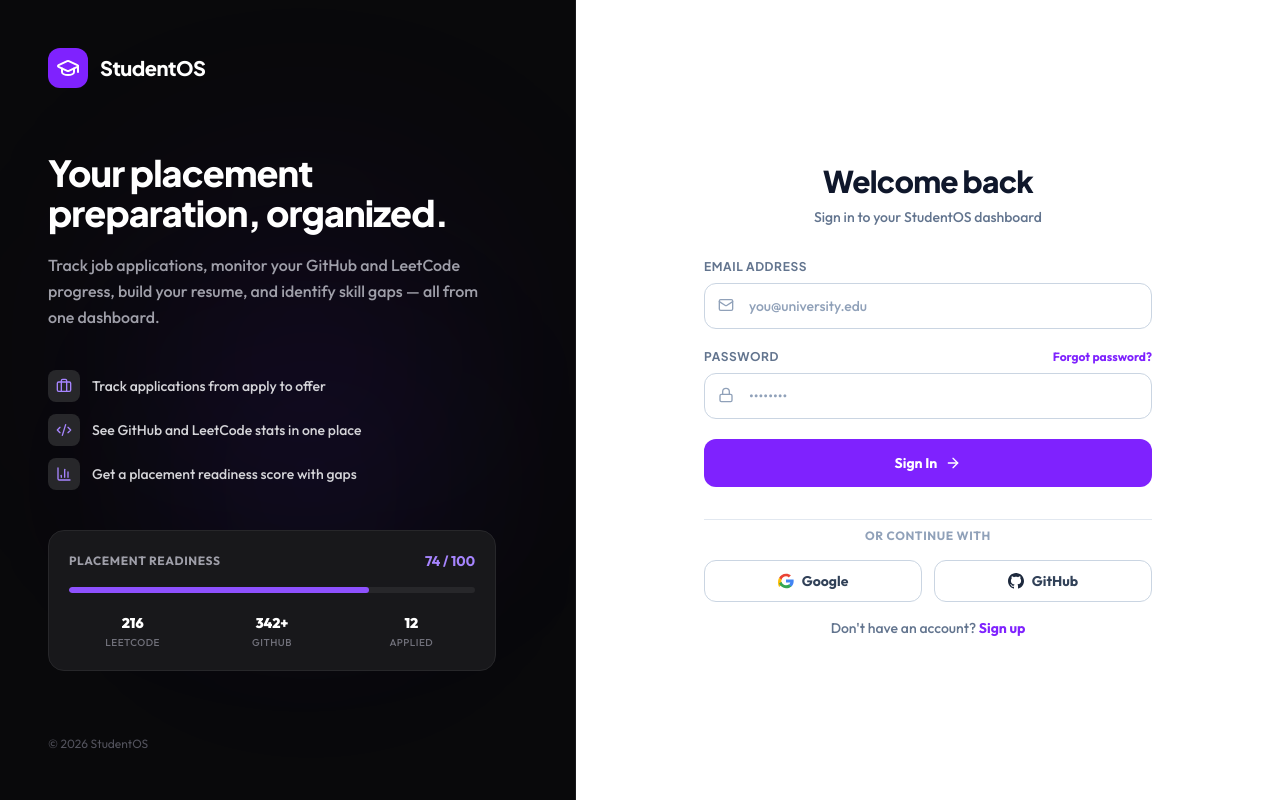
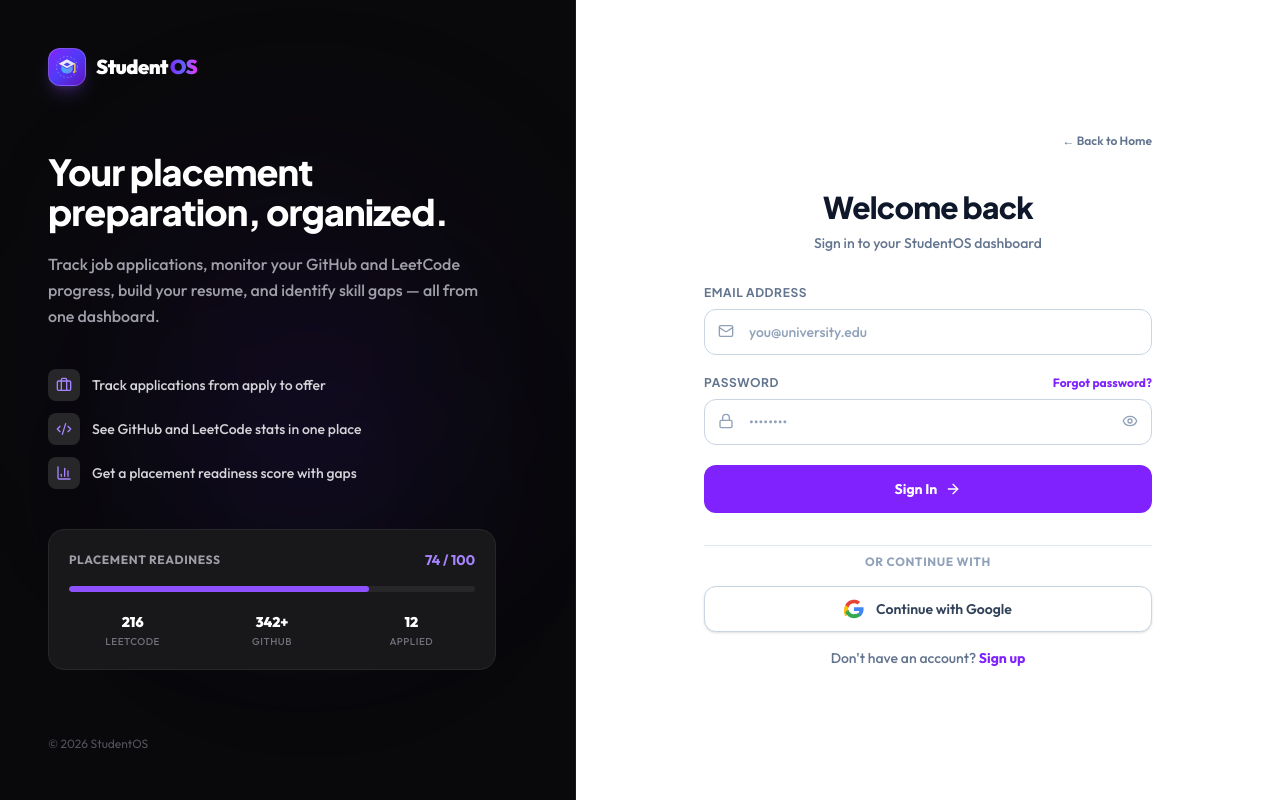
Before and after one commit to arnav-54/StudentOS, a React (Vite) app in the folder client/: page /auth in a window 1280 px wide. Built offline with nearby package versions, Linux system fonts and the light colour scheme; no server answers.

Commit message:
feat(auth): streamline Google sign-in, add session callback handler and smart back navigation

```diff
--- a/client/src/pages/AuthPage.jsx
+++ b/client/src/pages/AuthPage.jsx
@@ -1,21 +1,63 @@
-import React, { useState } from 'react';
+import React, { useState, useEffect } from 'react';
 import { useNavigate } from 'react-router-dom';
 import { useAuth } from '../context/AuthContext';
 import { motion, AnimatePresence } from 'framer-motion';
-import { Lock, Mail, User, ArrowRight, GraduationCap, AlertCircle, CheckCircle2, Code2, Briefcase, BarChart3 } from 'lucide-react';
+import { Lock, Mail, User, ArrowRight, GraduationCap, AlertCircle, CheckCircle2, Code2, Briefcase, BarChart3, Eye, EyeOff } from 'lucide-react';
 import { API_BASE_URL } from '../services/api';
+import StudentOSLogo from '../components/StudentOSLogo';
 
 const AuthPage = () => {
-    const { login, signup } = useAuth();
+    const { login, signup, user, setAuthSession } = useAuth();
     const navigate = useNavigate();
+
+    const goBack = () => {
+        // If already logged in → go to dashboard, else go to landing page
+        if (user) {
+            navigate('/dashboard');
+        } else {
+            navigate('/');
+        }
+    };
     const [isLogin, setIsLogin] = useState(true);
     const [showOtp, setShowOtp] = useState(false);
+    const [showPassword, setShowPassword] = useState(false);
     const [email, setEmail] = useState('');
     const [password, setPassword] = useState('');
     const [name, setName] = useState('');
     const [otpCode, setOtpCode] = useState('');
     const [errorMessage, setErrorMessage] = useState('');
     const [loading, setLoading] = useState(false);
+
+    // Handle OAuth redirect params
+    useEffect(() => {
+        const params = new URLSearchParams(window.location.search);
+        const token = params.get('token');
+        const id = params.get('id');
+        const emailParam = params.get('email');
+        const nameParam = params.get('name');
+        const error = params.get('error');
+
+        if (error) {
+            setErrorMessage('Google sign-in was cancelled or encountered an issue. Please try again.');
+        } else if (token && id && emailParam) {
+            if (setAuthSession) {
+                setAuthSession({
+                    id,
+                    name: nameParam || 'Google User',
+                    email: emailParam,
+                    token
+                });
+            } else {
+                localStorage.setItem('studentos_user', JSON.stringify({
+                    id,
+                    name: nameParam || 'Google User',
+                    email: emailParam,
+                    token
+                }));
+            }
+            navigate('/dashboard', { replace: true });
+        }
+    }, [navigate, setAuthSession]);
 
     const handleSubmit = async (e) => {
         e.preventDefault();
@@ -63,11 +105,12 @@ const AuthPage = () => {
                 <div className="absolute bottom-1/4 right-1/4 h-60 w-60 rounded-full bg-indigo-600/8 blur-[100px] pointer-events-none" />
 
                 {/* Brand Header */}
-                <div className="flex items-center gap-3 relative z-10">
-                    <div className="flex h-10 w-10 items-center justify-center rounded-xl bg-violet-600 text-white">
-                        <GraduationCap className="h-6 w-6" />
-                    </div>
-                    <span className="text-xl font-extrabold tracking-tight font-heading">StudentOS</span>
+                <div className="relative z-10">
+                    <StudentOSLogo
+                        size={38}
+                        textClassName="text-white text-xl"
+                        onClick={goBack}
+                    />
                 </div>
 
                 {/* Main Content */}
@@ -145,13 +188,22 @@ const AuthPage = () => {
             <div className="w-full lg:w-[55%] flex items-center justify-center p-6 sm:p-12 bg-white dark:bg-zinc-950">
 
                 <div className="w-full max-w-md space-y-8 relative z-10">
+                    {/* Top navigation helper */}
+                    <div className="flex items-center justify-between pb-2">
+                        {/* Mobile logo */}
+                        <div className="lg:hidden flex items-center">
+                            <StudentOSLogo size={32} onClick={goBack} />
+                        </div>
+                        <button
+                            type="button"
+                            onClick={goBack}
+                            className="text-xs font-semibold text-slate-500 hover:text-violet-600 dark:text-zinc-400 dark:hover:text-violet-400 transition-colors ml-auto flex items-center gap-1.5 cursor-pointer"
+                        >
+                            <span>{user ? '← Back to Dashboard' : '← Back to Home'}</span>
+                        </button>
+                    </div>
+
                     <div className="text-center space-y-2">
-                        {/* Mobile logo */}
-                        <div className="lg:hidden flex justify-center mb-5">
-                            <div className="flex h-12 w-12 items-center justify-center rounded-2xl bg-violet-600 text-white">
-                                <GraduationCap className="h-7 w-7" />
-                            </div>
-                        </div>
                         <h2 className="text-3xl font-extrabold tracking-tight text-slate-900 dark:text-white font-heading">
                             {showOtp ? 'Verify your email' : isLogin ? 'Welcome back' : 'Create your account'}
                         </h2>
@@ -271,14 +323,32 @@ const AuthPage = () => {
                                     <div className="relative">
                                         <Lock className="absolute left-3.5 top-3.5 h-4 w-4 text-slate-400" />
                                         <input
-                                            type="password"
+                                            type={showPassword ? 'text' : 'password'}
                                             required
+                                            minLength={8}
+                                            maxLength={128}
                                             placeholder="••••••••"
                                             value={password}
                                             onChange={(e) => setPassword(e.target.value)}
-                                            className="w-full pl-11 pr-4 py-3 rounded-xl border border-slate-300 dark:border-zinc-700 bg-white dark:bg-zinc-900 text-slate-900 dark:text-white placeholder-slate-400 dark:placeholder-zinc-500 focus:outline-none focus:border-violet-500 focus:ring-2 focus:ring-violet-500/20 transition-all font-medium text-sm"
+                                            className="w-full pl-11 pr-11 py-3 rounded-xl border border-slate-300 dark:border-zinc-700 bg-white dark:bg-zinc-900 text-slate-900 dark:text-white placeholder-slate-400 dark:placeholder-zinc-500 focus:outline-none focus:border-violet-500 focus:ring-2 focus:ring-violet-500/20 transition-all font-medium text-sm"
                                         />
+                                        <button
+                                            type="button"
+                                            onClick={() => setShowPassword(!showPassword)}
+                                            className="absolute right-3.5 top-3.5 text-slate-400 hover:text-slate-600 dark:hover:text-zinc-300 cursor-pointer transition-colors"
+                                            aria-label={showPassword ? 'Hide password' : 'Show password'}
+                                        >
+                                            {showPassword ? <EyeOff className="h-4 w-4" /> : <Eye className="h-4 w-4" />}
+                                        </button>
                                     </div>
+                                    {!isLogin && (
+                                        <p className="text-[11px] text-slate-400 mt-1.5 flex items-center justify-between">
+                                            <span>Must be at least 8 characters</span>
+                                            <span className={password.length >= 8 ? 'text-emerald-500 font-semibold' : 'text-slate-400'}>
+                                                {password.length}/128
+                                            </span>
+                                        </p>
+                                    )}
                                 </div>
 
                                 <button
@@ -299,29 +369,19 @@ const AuthPage = () => {
                             <span className="bg-white dark:bg-zinc-950 px-3 text-slate-400 font-bold tracking-wider">Or continue with</span>
                         </div>
 
-                        <div className="grid grid-cols-2 gap-3">
+                        <div>
                             <button
                                 type="button"
                                 onClick={() => { window.location.href = `${API_BASE_URL}/auth/google`; }}
-                                className="flex items-center justify-center gap-2 px-4 py-2.5 border border-slate-300 dark:border-zinc-700 bg-white dark:bg-zinc-900 hover:bg-slate-50 dark:hover:bg-zinc-800 text-sm font-bold rounded-xl text-slate-700 dark:text-zinc-300 hover:scale-[1.01] transition-all cursor-pointer"
+                                className="w-full flex items-center justify-center gap-3 px-4 py-3 border border-slate-300 dark:border-zinc-700 bg-white dark:bg-zinc-900 hover:bg-slate-50 dark:hover:bg-zinc-800 text-sm font-semibold rounded-xl text-slate-700 dark:text-zinc-200 hover:scale-[1.01] active:scale-[0.99] transition-all cursor-pointer shadow-sm"
                             >
-                                <svg className="h-4 w-4" viewBox="0 0 24 24">
+                                <svg className="h-5 w-5" viewBox="0 0 24 24">
                                     <path fill="#EA4335" d="M12 5.04c1.62 0 3.08.56 4.22 1.64l3.15-3.15C17.45 1.68 14.9 1 12 1 7.35 1 3.4 3.65 1.57 7.5l3.74 2.9C6.2 7.14 8.87 5.04 12 5.04z" />
                                     <path fill="#4285F4" d="M23.49 12.27c0-.81-.07-1.59-.2-2.36H12v4.47h6.44c-.28 1.47-1.11 2.71-2.36 3.55l3.66 2.84c2.14-1.97 3.75-4.87 3.75-8.5z" />
                                     <path fill="#FBBC05" d="M5.31 14.6c-.24-.72-.38-1.5-.38-2.3s.14-1.58.38-2.3L1.57 7.1C.57 9.1 0 11.49 0 14s.57 4.9 1.57 6.9l3.74-2.9c-.24-.7-.38-1.48-.38-2.4z" />
                                     <path fill="#34A853" d="M12 23c3.24 0 5.97-1.08 7.96-2.92l-3.66-2.84c-1.02.68-2.32 1.09-4.3 1.09-3.13 0-5.8-2.1-6.75-5.36L1.51 15.9C3.34 19.75 7.29 23 12 23z" />
                                 </svg>
-                                Google
-                            </button>
-                            <button
-                                type="button"
-                                onClick={() => { window.location.href = `${API_BASE_URL}/auth/github`; }}
-                                className="flex items-center justify-center gap-2 px-4 py-2.5 border border-slate-300 dark:border-zinc-700 bg-white dark:bg-zinc-900 hover:bg-slate-50 dark:hover:bg-zinc-800 text-sm font-bold rounded-xl text-slate-700 dark:text-zinc-300 hover:scale-[1.01] transition-all cursor-pointer"
-                            >
-                                <svg className="h-4 w-4 fill-current text-slate-800 dark:text-zinc-200" viewBox="0 0 24 24">
-                                    <path d="M12 0c-6.626 0-12 5.373-12 12 0 5.302 3.438 9.8 8.207 11.387.599.111.793-.261.793-.577v-2.234c-3.338.726-4.033-1.416-4.033-1.416-.546-1.387-1.333-1.756-1.333-1.756-1.089-.745.083-.729.083-.729 1.205.084 1.839 1.237 1.839 1.237 1.07 1.834 2.807 1.304 3.492.997.107-.775.418-1.305.762-1.604-2.665-.305-5.467-1.334-5.467-5.931 0-1.311.469-2.381 1.236-3.221-.124-.303-.535-1.524.117-3.176 0 0 1.008-.322 3.301 1.23.957-.266 1.983-.399 3.003-.404 1.02.005 2.047.138 3.006.404 2.291-1.552 3.297-1.23 3.297-1.23.653 1.653.242 2.874.118 3.176.77.84 1.235 1.911 1.235 3.221 0 4.609-2.807 5.624-5.479 5.921.43.372.823 1.102.823 2.222v3.293c0 .319.192.694.801.576 4.765-1.589 8.199-6.086 8.199-11.386 0-6.627-5.373-12-12-12z" />
-                                </svg>
-                                GitHub
+                                Continue with Google
                             </button>
                         </div>
 
```
